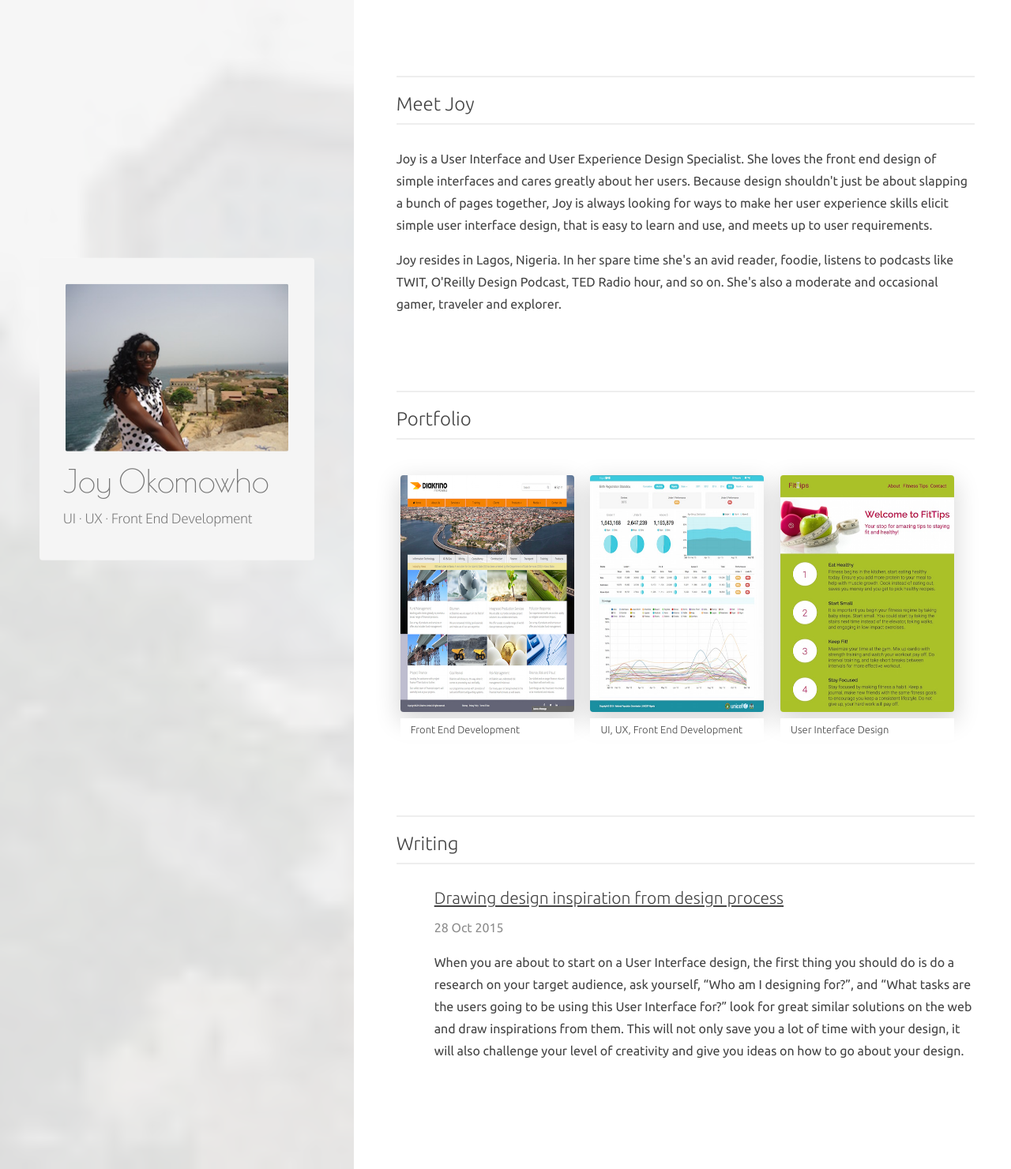
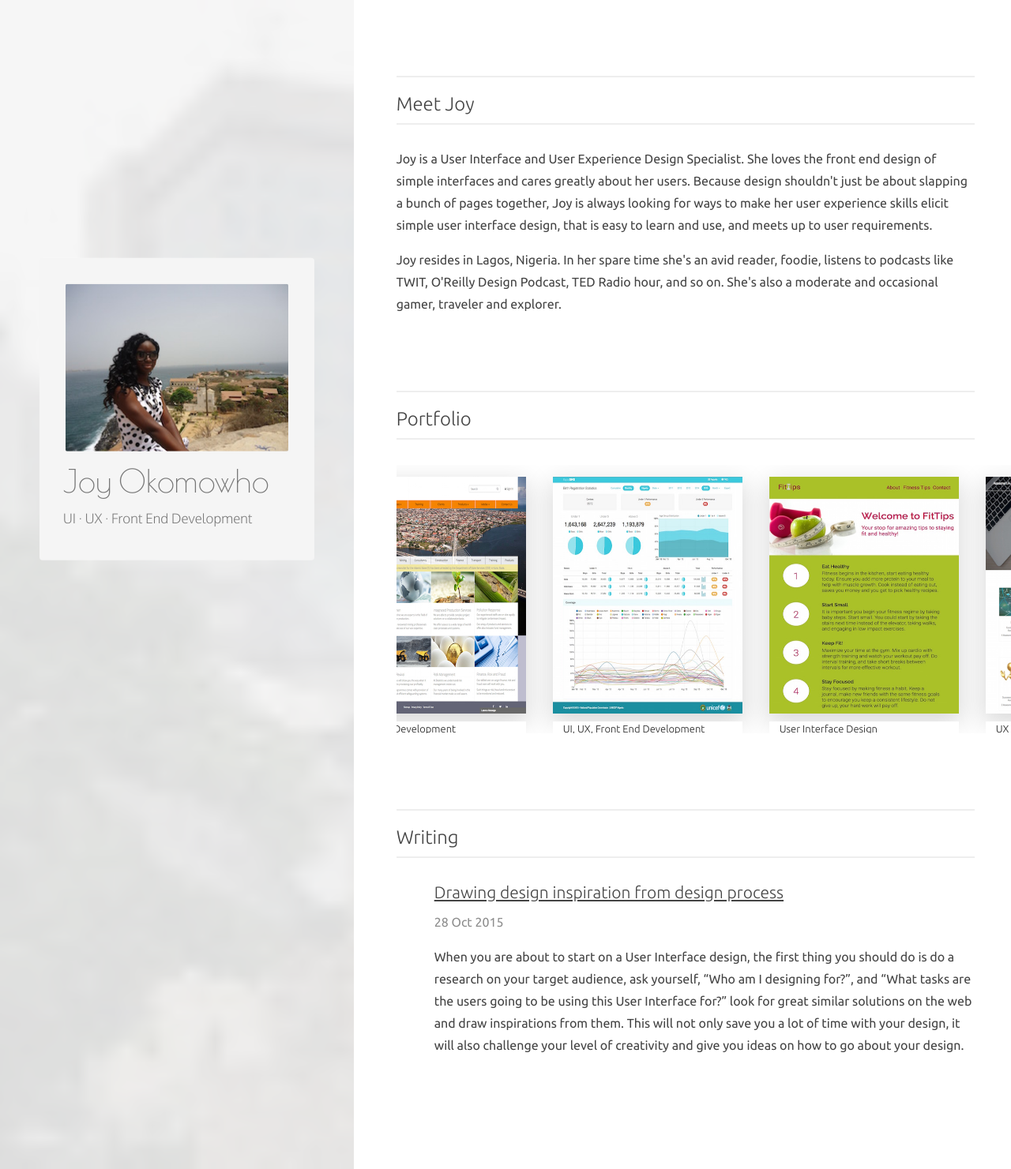
Before and after one commit to jokomowho/my_website, a Jekyll site: the page built from index.html, in a window 1280 px wide. Shown: the whole page at 79% size. Built offline with Jekyll 4.4.1, drawn with Linux system fonts in a browser that asks for light colours; nearby versions of some CDN libraries; Markdown is read by kramdown in place of the engine named in the settings.

Commit message:
Portfolio update.

```diff
--- a/_layouts/default.html
+++ b/_layouts/default.html
@@ -12,6 +12,7 @@
   <!-- CSS -->
   <link rel="stylesheet" href="{{ site.baseurl }}/css/reset.css">
   <link rel="stylesheet" href="{{ site.baseurl }}/css/main.css">
+  <link rel="stylesheet" href="{{ site.baseurl }}/css/jquery.picMarque.css">
 
   <!-- Fonts -->
   <link href='http://fonts.googleapis.com/css?family=Bitter:400,700,400italic|Open+Sans:400italic,600italic,400,600' rel='stylesheet' type='text/css'>
@@ -19,5 +20,46 @@
 </head>
 <body>
   {{ content }}
+  <script src="http://ajax.googleapis.com/ajax/libs/jquery/1.11.0/jquery.min.js"></script>
+  <script src="{{ site.baseurl }}/css/jquery.picMarque.js"></script>
+<script type="text/javascript">
+      $(document).ready(function(){
+        var picData = [      //image data（json），param：image（image path），title（image title），link（image link）
+                  {
+                    image:'images/diakrino.jpg',
+                    title:'image title 1',
+                    link:'#'
+                  },
+                  {
+                    image:'images/br-design.jpeg',
+                    title:'image title 2',
+                    link:'#'
+                  },
+                  {
+                    image:'images/Final-fitness-tips.jpg',
+                    title:'image title 3',
+                    link:'#'
+                  },
+                  {
+                    image:'assessment.png',
+                    title:'image title 4',
+                    link:'#'
+                  }]
+
+        // init pic
+        $("#marquePic").picMarque({
+          speed: 60,//scroll speed（ms）
+          errorimg: 'http://www.siaa.org.cn/style/common/nophoto.jpg',//error image path
+          data: picData
+        })
+
+        // init pic for template
+        $("#marquePic2").picMarque({
+          speed: 60,//scroll speed（ms）
+          errorimg: 'http://www.siaa.org.cn/style/common/nophoto.jpg',//error image path
+        })
+      });
+
+    </script>
 </body>
 </html>
--- /dev/null
+++ b/css/jquery.picMarque.css
@@ -0,0 +1,65 @@
+/*
+picMarque v1.0.0
+Author: Spring Wang
+Git: https://github.com/YiquanWang/jquery.picMarque
+
+Copyright 2014 Spring Wang
+Licensed under the MIT license: http://www.opensource.org/licenses/mit-license.php
+
+*/
+
+.marque-box {
+    overflow: hidden;
+    margin: 0 auto;
+    height:340px;
+}
+
+.marque-box .marque-main {
+    width: 1100px;
+    float: left;
+}
+
+.marque-box .marque-main ul {
+    padding: 15px 0 0;
+    margin: 0;
+    background-color: transparent;
+}
+
+.marque-box .marque-main ul li {
+    float: left;
+    margin: 0 34px 0 0 ;
+    _display: inline;
+    padding: 0;
+    list-style: none outside none;
+}
+
+.marque-box .marque-main ul li a {
+    display: block;
+    width: auto;
+    height: 300px;
+    padding: 0;
+    /*border: 1px solid #e5e5e5;*/
+    box-shadow:  0 10px 30px 3px rgba(0,0,0,0.15);
+  -webkit-box-shadow:  0 10px 30px 3px rgba(0,0,0,0.15);
+  -o-box-shadow:  0 10px 30px 3px rgba(0,0,0,0.15);
+}
+
+.marque-box .marque-main ul li a img {
+    width: ;
+    height: ;
+}
+
+.marque-box .marque-main ul li .splendid-links {
+    line-height: 18px;
+    margin: 10px 0 9px 0;
+    font-size: 13px;
+    white-space: nowrap;
+    word-break: keep-all;
+    text-overflow: ellipsis;
+    overflow: hidden;
+    width: 100%;
+    text-align: left;
+    background-color: #fff;
+    font-weight: 300;
+    padding-left:1em;
+}
--- /dev/null
+++ b/css/jquery.picMarque.js
@@ -0,0 +1,50 @@
+/*
+picMarque v1.0.0
+Author: Spring Wang
+Git: https://github.com/YiquanWang/jquery.picMarque
+
+Copyright 2014 Spring Wang
+Licensed under the MIT license: http://www.opensource.org/licenses/mit-license.php
+
+*/
+(function($) {
+  $.fn.picMarque = function(t) {
+    var n = {speed: 60,data:[], errorimg:'http://www.siaa.org.cn/style/common/nophoto.jpg'};
+    var r = $.extend(n, t);
+    var data = n.data;
+    var html = '<table cellspacing="0" cellpadding="0" border="0"><tbody><tr><td data-marqueebox="1"><div class="marque-main"><ul>'
+
+    for(var i=0;i<data.length;i++){
+      if(i>=5) break;
+      html  += '<li><a href="'+data[i].link+'"><img src="'+data[i].image+'" alt="'+data[i].title+'" onerror="this.src=\''+n.errorimg+'\'"></a><div class="splendid-links">'+data[i].title+'</div></li>';
+    }
+
+    html  +=  '</ul></div></td><td  data-marqueebox="2"></td></tr></tbody></table>';
+
+    return $(this).each(function() {
+      if(data.length>0){
+        $(this).empty();
+        $(this).append(html).addClass("marque-box");
+      }
+      var FGDemo = $(this).get(0);
+      var FGDemo1 = $(this).find("[data-marqueebox='1']").get(0);
+      var FGDemo2 = $(this).find("[data-marqueebox='2']").get(0);
+      FGDemo2.innerHTML = FGDemo1.innerHTML;
+      function Marquee1() {
+        if (FGDemo.scrollLeft >= FGDemo1.scrollWidth) {
+          FGDemo.scrollLeft = 0;
+        } else {
+          FGDemo.scrollLeft++;
+        }
+      }
+
+      var MyMar1 = setInterval(Marquee1, n.speed);
+      FGDemo.onmouseover = function () {
+        clearInterval(MyMar1);
+      }
+      FGDemo.onmouseout = function () {
+        MyMar1 = setInterval(Marquee1, n.speed);
+      }
+    })
+  }
+})(jQuery);
--- a/index.html
+++ b/index.html
@@ -31,11 +31,11 @@ layout: default
       <hr>
       <h2 class="posts">Portfolio</h2>
       <hr>
-        <div class="portfolio-images content-child">
+        <!--<div class="portfolio-images content-child">
           <!--<div class="floating-box">
              <img src="images/ifygem.jpeg" width="220" height="300">
              <p>Website Design</p>
-          </div>-->
+          </div>-
           <div class="floating-box">
             <img src="images/diakrino.jpg"  width="220" height="300">
             <p>Front End Development</p>
@@ -48,8 +48,53 @@ layout: default
             <img src="images/Final-fitness-tips.jpg"  width="220" height="300">
             <p>User Interface Design</p>
           </div>
-        </div>
+        </div>-->
     </div>
+
+    <div id="marquePic2" class="marque-box"  style="width:1100px;">
+  <table cellspacing="0" cellpadding="0" border="0">
+    <tbody>
+      <tr>
+        <td data-marqueebox="1">
+          <div class="marque-main">
+            <ul>
+              <li>
+                <a href="#">
+                  <img src="images/diakrino.jpg" alt=""
+                  onerror="this.src='http://www.siaa.org.cn/style/common/nophoto.jpg'" width="240" height="300">
+                </a>
+                <div class="splendid-links">Front End Development</div>
+              </li>
+              <li>
+                <a href="#">
+                  <img src="images/br-design.jpeg" alt=""
+                  onerror="this.src='http://www.siaa.org.cn/style/common/nophoto.jpg'" width="240" height="300">
+                </a>
+                <div class="splendid-links">UI, UX, Front End Development</div>
+              </li>
+              <li>
+                <a href="#">
+                  <img src="images/Final-fitness-tips.jpg" alt=""
+                  onerror="this.src='http://www.siaa.org.cn/style/common/nophoto.jpg'" width="240" height="300">
+                </a>
+                <div class="splendid-links">User Interface Design</div>
+              </li>
+              <li>
+                <a href="#">
+                  <img src="images/assessment-screenshot.png" alt=""
+                  onerror="this.src='http://www.siaa.org.cn/style/common/nophoto.jpg'" width="240" height="300">
+                </a>
+                <div class="splendid-links">UX Front End Development</div>
+              </li>
+            </ul>
+          </div>
+        </td>
+        <td data-marqueebox="2">
+        </td>
+      </tr>
+    </tbody>
+  </table>
+  </div>
     <div class="writing content">
       <hr>
       <h2>Writing</h2>
```
Also changed, not shown: images/assessment-screenshot.png (added).
